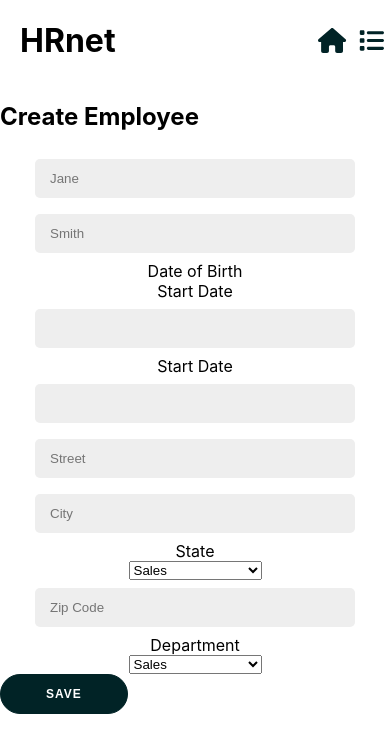
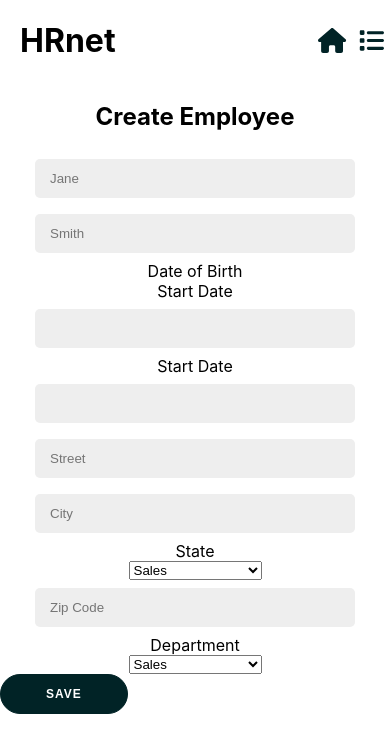
Before and after one commit to Flower-dev/Flore_Malonda_P14_06042022, a React (Create React App) app: page / in a window 390 px wide. Shown: the top 752 px of the page. Built offline with nearby package versions, Linux system fonts and the light colour scheme.

Commit message:
presentation home page

```diff
--- /dev/null
+++ b/src/components/Presentation.js
@@ -0,0 +1,15 @@
+// assets
+import PresentationImg from '../assets/img/presentation.png';
+// custom
+import '../custom/components/presentation.scss';
+
+// ------------------------------------------
+
+export default function Presentation () {
+    return (
+        <>
+            <h2 className='presentation-title'>Create Employee</h2>
+            <img src={PresentationImg} alt='presentation' className='presentation-img'/>
+        </>
+    )
+}
--- a/src/custom/components/header.scss
+++ b/src/custom/components/header.scss
@@ -20,3 +20,11 @@
 .header-icons {
     font-size: 25px;
 }
+
+.link-button {
+    text-decoration: none;
+    color: #012326;
+    font-size: 12px;
+	font-weight: bold;
+	letter-spacing: 1px;
+}
--- /dev/null
+++ b/src/custom/components/presentation.scss
@@ -0,0 +1,13 @@
+.presentation-img {
+    width: 100%;
+}
+
+.presentation-title {
+    text-align: center;
+}
+
+@media (max-width: 520px) {
+    .presentation-img {
+        display: none;
+    }
+}
--- a/src/custom/pages/home.scss
+++ b/src/custom/pages/home.scss
@@ -1,22 +1,29 @@
-.container-home-form {
-    background-color: red;
+.home-container {
     display: flex;
-    flex-direction: column;
-    // align-items: center;
+    flex-direction: row;
+    width: 100%;
+    padding-left: 20px;
 }
 
-.button-nav {
-    border-radius: 20px;
-	border: 1px solid #012326;
-	text-transform: uppercase;
-	transition: transform 80ms ease-in;
-    cursor: pointer;
+.home-presentation {
+    width: 50%;
 }
 
-.link-button {
-    text-decoration: none;
-    color: #012326;
-    font-size: 12px;
-	font-weight: bold;
-	letter-spacing: 1px;
+.home-form {
+    width: 50%;
 }
+
+@media (max-width: 520px) {
+    .home-container {
+        display: flex;
+        flex-direction: column;
+        padding-left: 0px;
+    }
+    .home-presentation {
+        width: 100%;
+    }
+
+    .home-form {
+        width: 100%;
+    }
+}
--- a/src/pages/Home.js
+++ b/src/pages/Home.js
@@ -1,15 +1,18 @@
-// react
-import { Fragment } from 'react';
 // components
 import CreateEmployee from '../components/CreateEmployee';
+import Presentation from '../components/Presentation';
 // custom
 import '../custom/pages/home.scss';
 
 export default function Home() {
     return (
-        <Fragment>
-            <h2>Create Employee</h2>
-            <CreateEmployee/>
-        </Fragment>
+        <div className='home-container'>
+            <div className='home-presentation'>
+                <Presentation />
+            </div>
+            <div className='home-form'>
+                <CreateEmployee/>
+            </div>
+        </div>
     )
 }
```
Also changed, not shown: src/assets/img/presentation.png (added).
